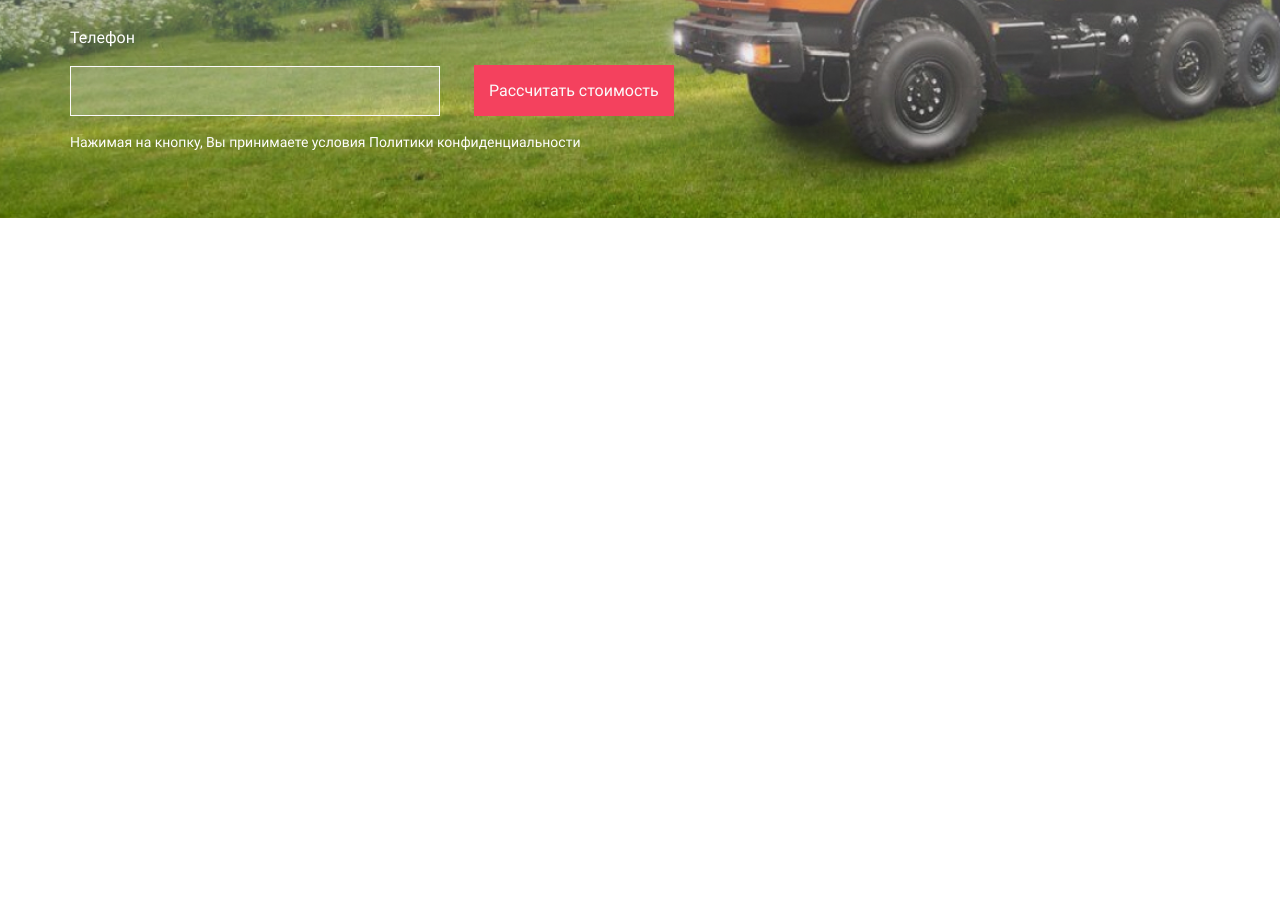
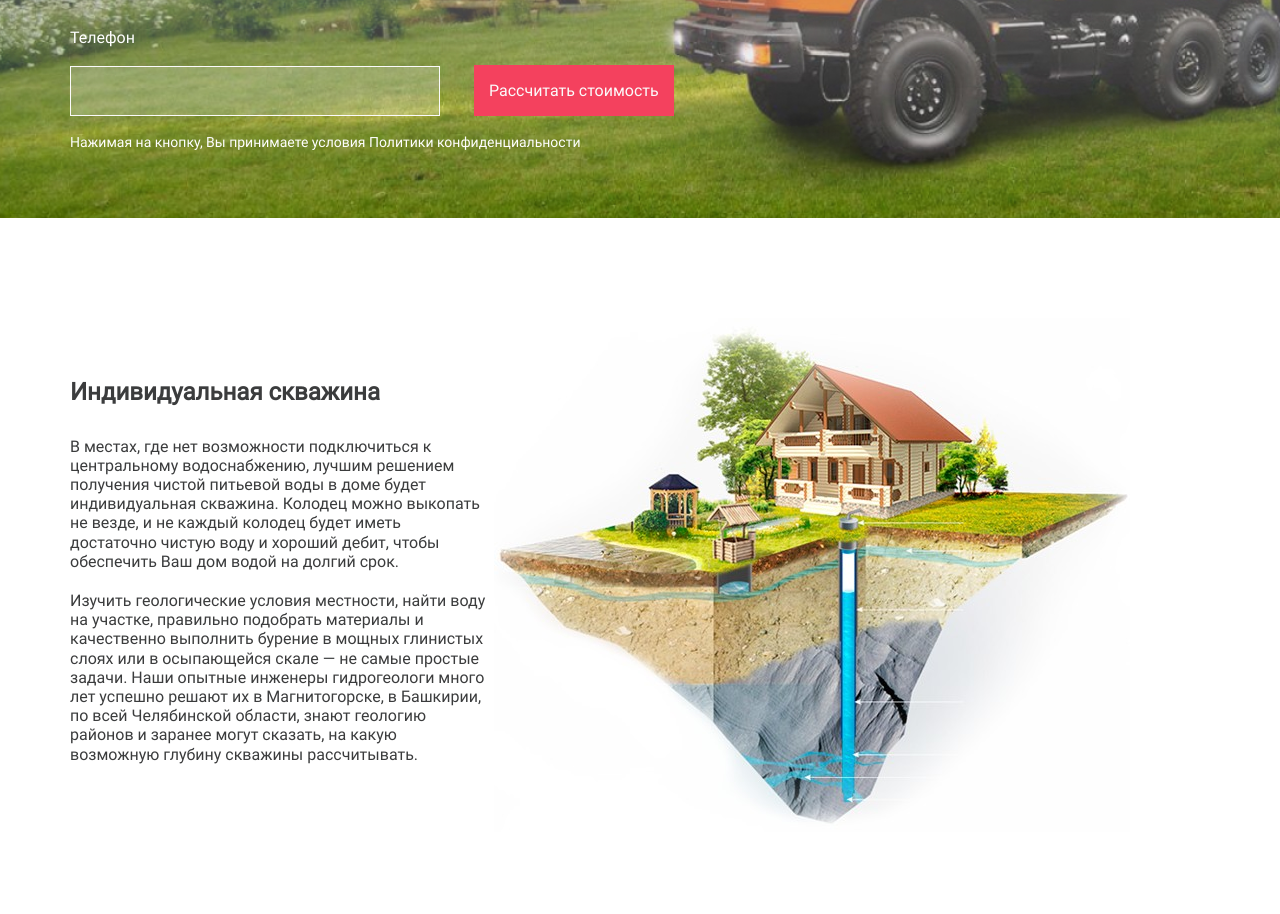
Before and after one commit to Royal-Aver/Drilling-of-the-wells, a website: page app/index.html in a window 1280 px wide. Shown: the part 500-1414 px from the top of the page. Before the commit the page ends 800 px from the top, so only its background shows below. Drawn offline with nearby package versions, Linux system fonts and the light colour scheme; files that its build step writes are made by us from their sources.

Commit message:
added section individual

```diff
--- a/app/index.html
+++ b/app/index.html
@@ -106,6 +106,36 @@
 				</form>
 			</div>
 		</section>
+
+		<section class="individual-well">
+			<div class="container">
+				<div class="individual-well__img" style="background-image: url(images/individual/bg.png);"></div>
+				<div class="individual-well__description">
+					<h3 class="individual-well__title">
+						Индивидуальная скважина
+					</h3>
+					<p class="individual-well__text">
+						В местах, где нет возможности подключиться к центральному водоснабжению, лучшим решением получения чистой
+						питьевой воды
+						в доме будет индивидуальная скважина. Колодец можно выкопать не везде, и не каждый колодец будет иметь
+						достаточно чистую
+						воду и хороший дебит, чтобы обеспечить Ваш дом водой на долгий срок.
+					</p>
+					<p class="individual-well__text">
+						Изучить геологические условия местности, найти воду на участке, правильно подобрать материалы и качественно
+						выполнить
+						бурение в мощных глинистых слоях или в осыпающейся скале — не самые простые задачи. Наши опытные инженеры
+						гидрогеологи
+						много лет успешно решают их в Магнитогорске, в Башкирии, по всей Челябинской области, знают геологию районов
+						и
+						заранее
+						могут сказать, на какую возможную глубину скважины рассчитывать.
+					</p>
+				</div>
+
+
+			</div>
+		</section>
 	</main>
 
 
--- a/app/scss/_global.scss
+++ b/app/scss/_global.scss
@@ -13,4 +13,5 @@ body {
 .title {
 	@extend %roboto-400;
 	font-size: 40px;
+	color: $title;
 }
--- /dev/null
+++ b/app/scss/components/_individual.scss
@@ -0,0 +1,32 @@
+.individual-well {
+	color: #3b3c3d;
+	padding: 160px 0 50px;
+	position: relative;
+
+	&__img {
+		background-repeat: no-repeat;
+		background-position: right top;
+		position: absolute;
+		top: 100px;
+		right: 150px;
+		width: 50%;
+		height: 100%;
+	}
+
+	&__description {
+		max-width: 420px;
+	}
+
+	&__title {
+		font-size: 24px;
+		margin-bottom: 30px;
+	}
+
+	&__text {
+		margin-bottom: 20px;
+
+		&:last-child {
+			margin-bottom: 0;
+		}
+	}
+}
--- a/app/scss/components/_top.scss
+++ b/app/scss/components/_top.scss
@@ -8,13 +8,14 @@
 	&__title {
 		max-width: 650px;
 		margin-bottom: 45px;
+		color: #ffffff;
 	}
 
 	&__text {
 		color: #e4e3e3;
 		font-size: 24px;
 		line-height: 1.3;
-		max-width: 825px;
+		max-width: 650px;
 		margin-bottom: 75px;
 	}
 }
--- a/app/scss/style.scss
+++ b/app/scss/style.scss
@@ -6,5 +6,6 @@
 @import "index/header/header-top";
 @import "index/header/header-bottom";
 @import "components/top";
+@import "components/individual";
 
 @import "media";
```
Also changed, not shown: app/images/individual/bg.png (added).
